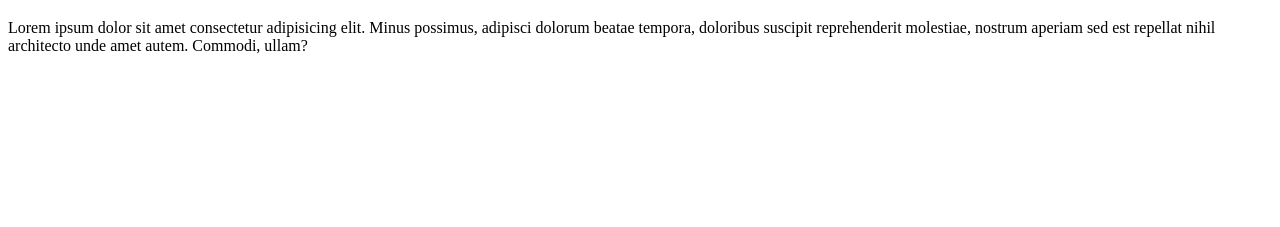
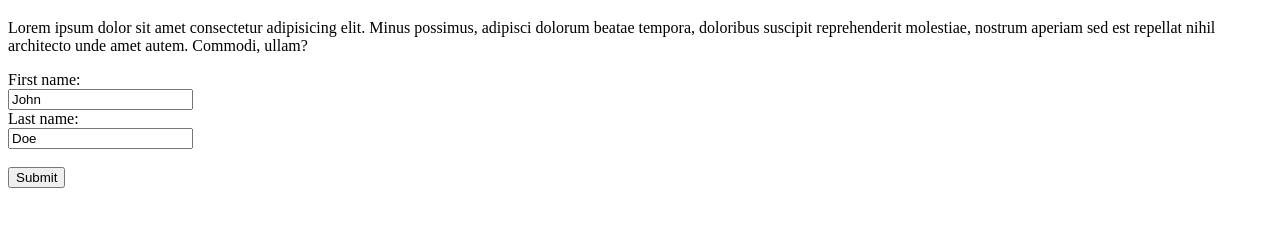
Before and after one commit to Polishko/DevOps-SoftUni, a plain HTML site: page index.html in a window 1280 px wide. Shown: the part 61-288 px from the top of the page. Drawn offline with Linux system fonts and the light colour scheme.

Commit message:
Added a form

```diff
--- a/index.html
+++ b/index.html
@@ -17,5 +17,13 @@
         autem. Commodi, ullam?
       </p>
     </div>
+
+    <form action="/action_page.php">
+      <label for="fname">First name:</label><br />
+      <input type="text" id="fname" name="fname" value="John" /><br />
+      <label for="lname">Last name:</label><br />
+      <input type="text" id="lname" name="lname" value="Doe" /><br /><br />
+      <input type="submit" value="Submit" />
+    </form>
   </body>
 </html>
```
